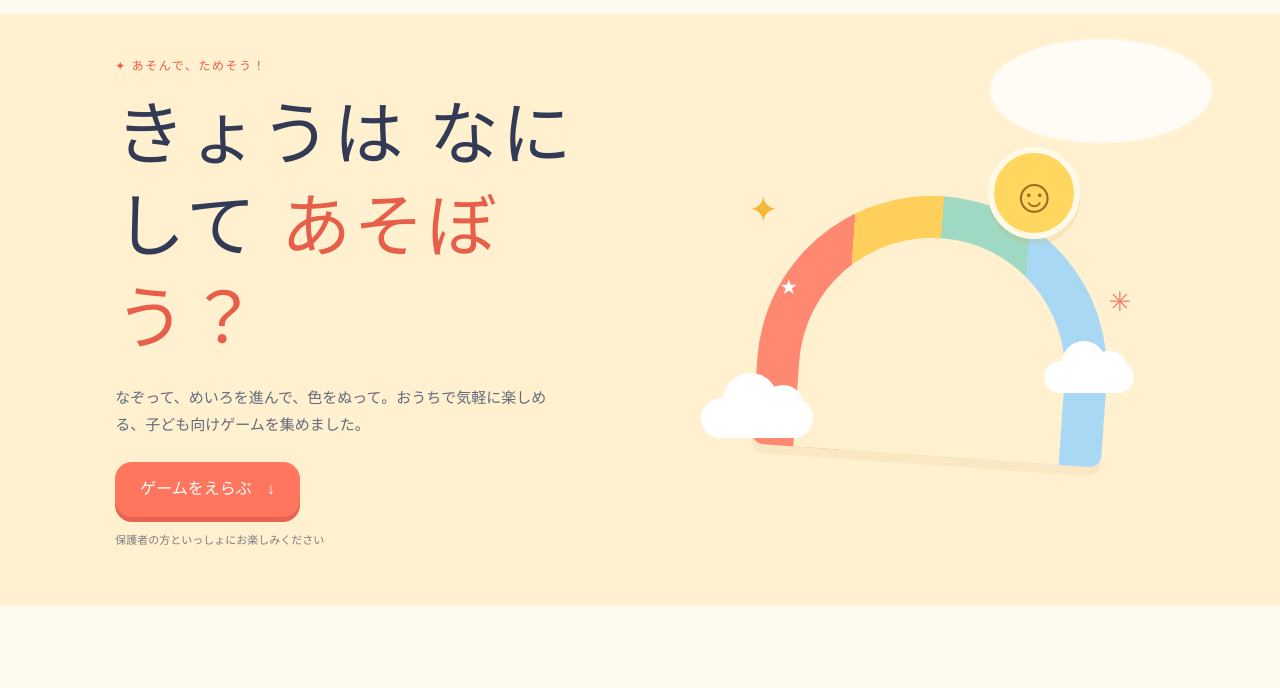
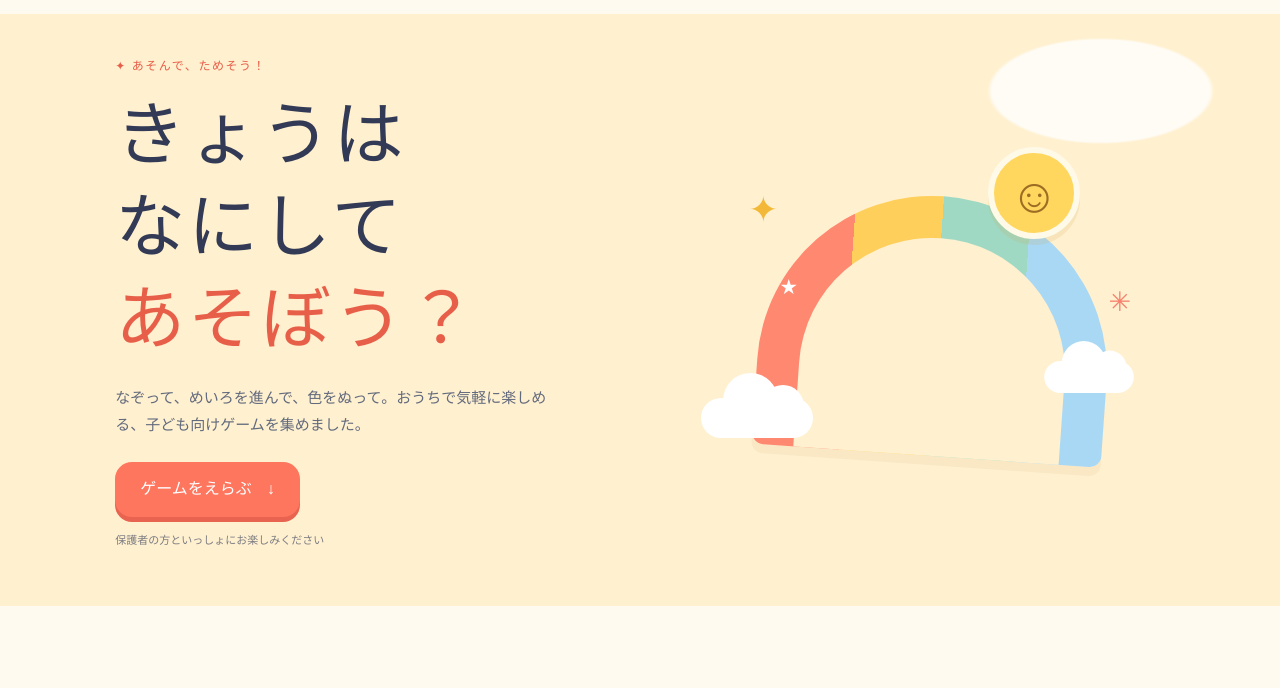
Before and after one commit to hosoden/Portal, a plain HTML site: page index.html in a window 1280 px wide. Shown: the part 62-750 px from the top of the page. Drawn offline with Linux system fonts and the light colour scheme.

Commit message:
表示を修正

```diff
--- a/index.html
+++ b/index.html
@@ -27,7 +27,7 @@
       <section class="hero" aria-labelledby="hero-title">
         <div class="hero-copy">
           <p class="eyebrow"><span aria-hidden="true">✦</span> あそんで、ためそう！</p>
-          <h1 id="hero-title">きょうは なにして <span>あそぼう？</span></h1>
+          <h1 id="hero-title">きょうは<br>なにして<br><span>あそぼう？</span></h1>
           <p class="hero-description">なぞって、めいろを進んで、色をぬって。おうちで気軽に楽しめる、子ども向けゲームを集めました。</p>
           <a class="button button-primary hero-button" href="#games">ゲームをえらぶ <span aria-hidden="true">↓</span></a>
           <p class="hero-note">保護者の方といっしょにお楽しみください</p>
```
